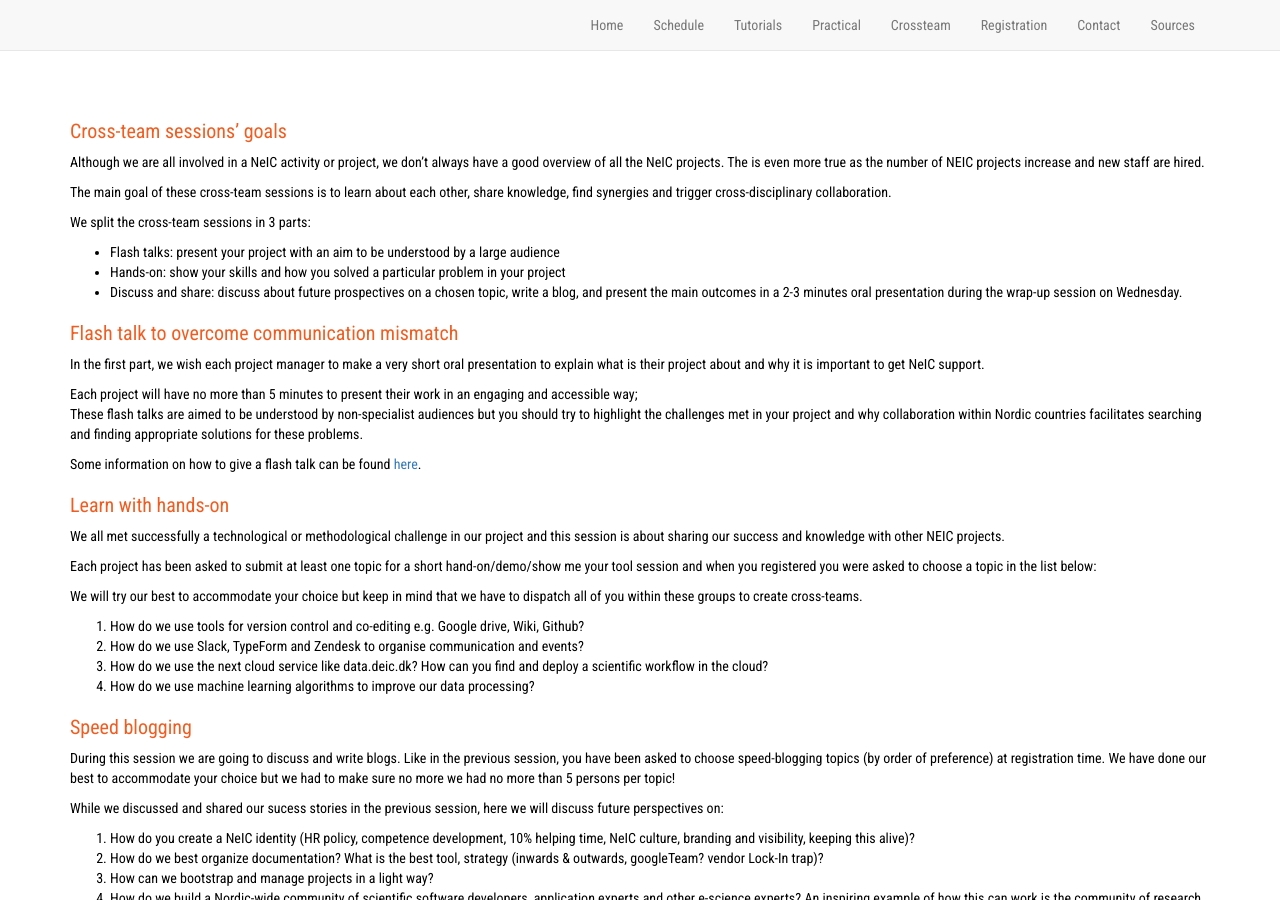
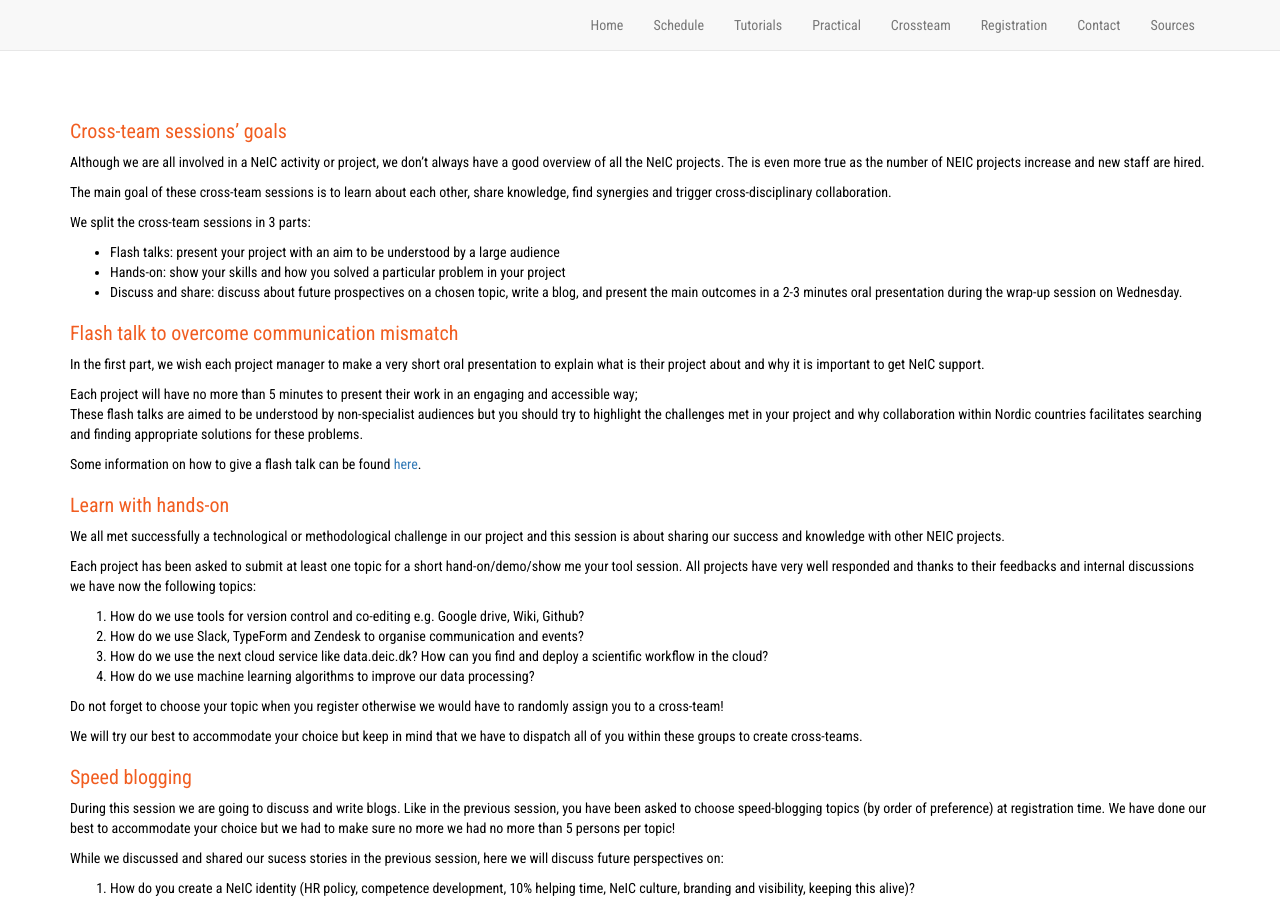
Before and after one commit to neicnordic/ahm18.neic.nordforsk.org, a Jekyll site: the page built from crossteam.md, in a window 1280 px wide and 900 px high. Built offline with Jekyll 4.4.1, drawn with Linux system fonts in a browser that asks for light colours; nearby versions of some CDN libraries; our own code applies the rules of GitHub Pages for plain Markdown files.

Commit message:
clarified hands-on session

```diff
--- a/crossteam.md
+++ b/crossteam.md
@@ -36,16 +36,16 @@ Some information on how to give a flash talk can be found [here](https://www.sof
 We all met successfully a technological or methodological challenge in our project and this session is about sharing our success and knowledge with
 other NEIC projects.
 
-Each project has been asked to submit at least one topic for a short hand-on/demo/show me your tool session and when you registered you were asked to choose a topic
-in the list below:
-
-
-We will try our best to accommodate your choice but keep in mind that we have to dispatch all of you within these groups to create cross-teams.
+Each project has been asked to submit at least one topic for a short hand-on/demo/show me your tool session. All projects have very well responded and thanks to their feedbacks and internal discussions we have now the following topics:
 
 1. How do we use tools for version control and co-editing e.g. Google drive, Wiki, Github?
 2. How do we use Slack, TypeForm and Zendesk to organise communication and events?
 3. How do we use the next cloud service like data.deic.dk? How can you find and deploy a scientific workflow in the cloud?
 4. How do we use machine learning algorithms to improve our data processing?
+
+Do not forget to choose your topic when you register otherwise we would have to randomly assign you to a cross-team!
+
+We will try our best to accommodate your choice but keep in mind that we have to dispatch all of you within these groups to create cross-teams.
 
 ### Speed blogging
 
```
